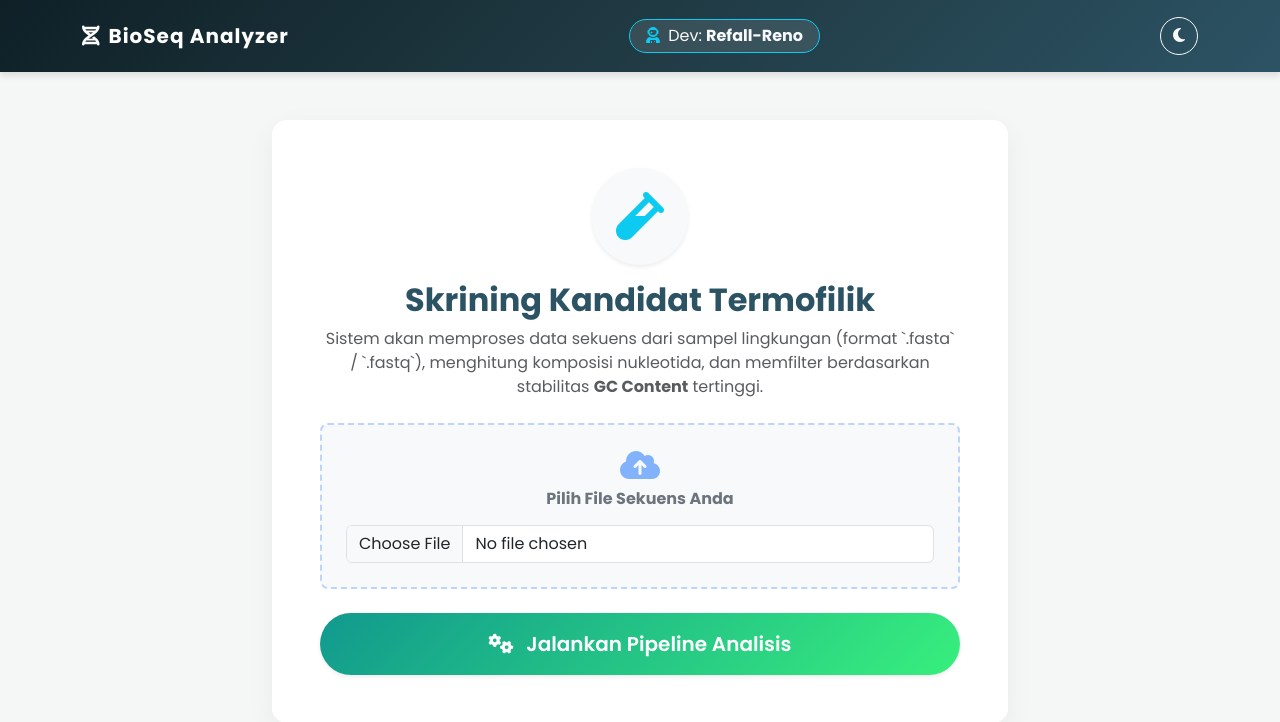
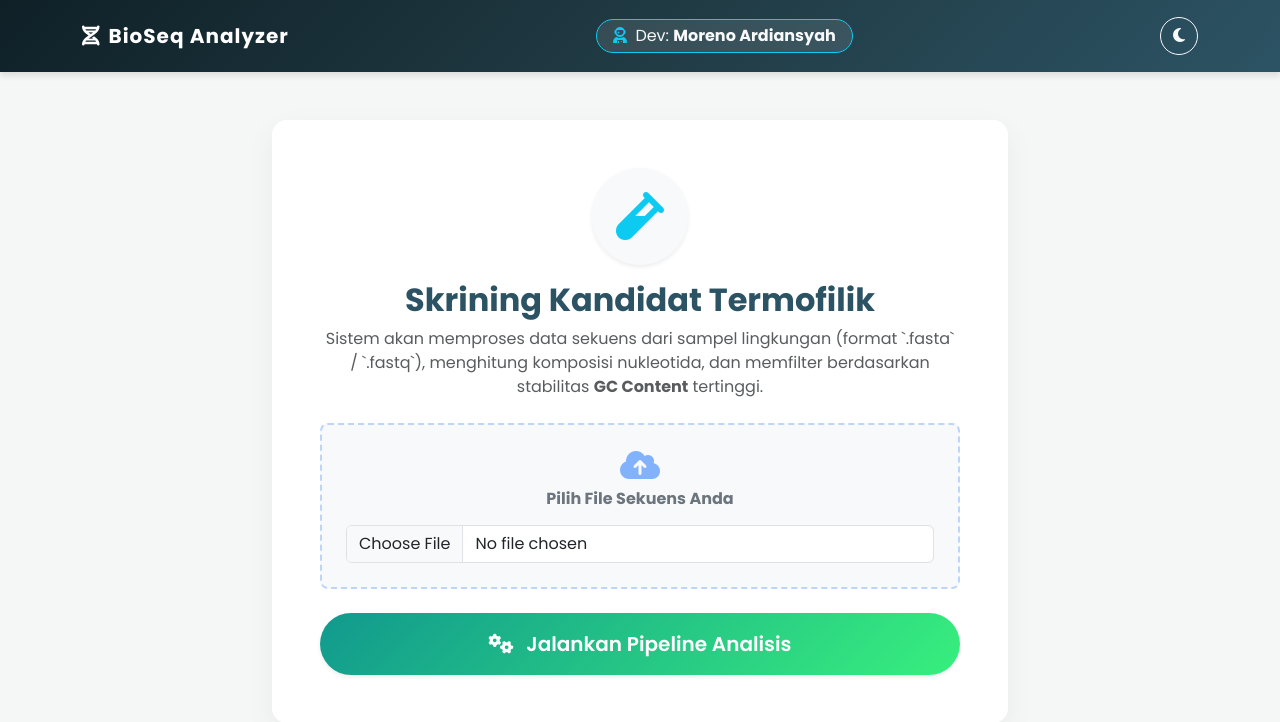
Before and after one commit to Refall-Reno/bioseq_analyzer, a Flask app: page / in a window 1280 px wide. Shown: the top 722 px of the page. Run offline with Flask 3, Linux system fonts and the light colour scheme.

```diff
--- a/templates/base.html
+++ b/templates/base.html
@@ -72,7 +72,7 @@
             <a class="navbar-brand" href="/"><i class="fa-solid fa-dna me-2"></i>BioSeq Analyzer</a>
 
             <span class="navbar-text text-light d-none d-md-block border border-info rounded-pill px-3 py-1" style="background-color: rgba(255,255,255,0.1);">
-                <i class="fa-solid fa-user-astronaut text-info me-1"></i> Dev: <strong>Refall-Reno</strong>
+                <i class="fa-solid fa-user-astronaut text-info me-1"></i> Dev: <strong>Moreno Ardiansyah</strong>
             </span>
 
             <button class="btn btn-outline-light ms-3 rounded-circle" id="darkModeToggle" title="Toggle Dark Mode">
```
